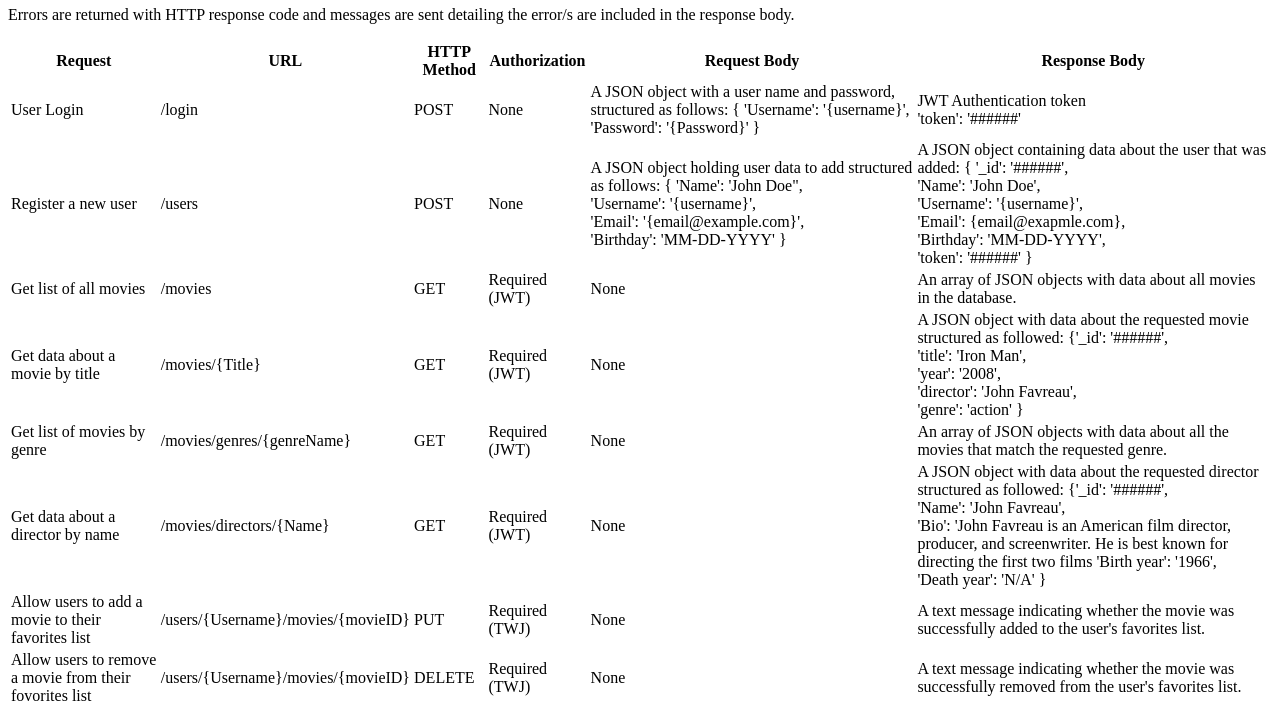
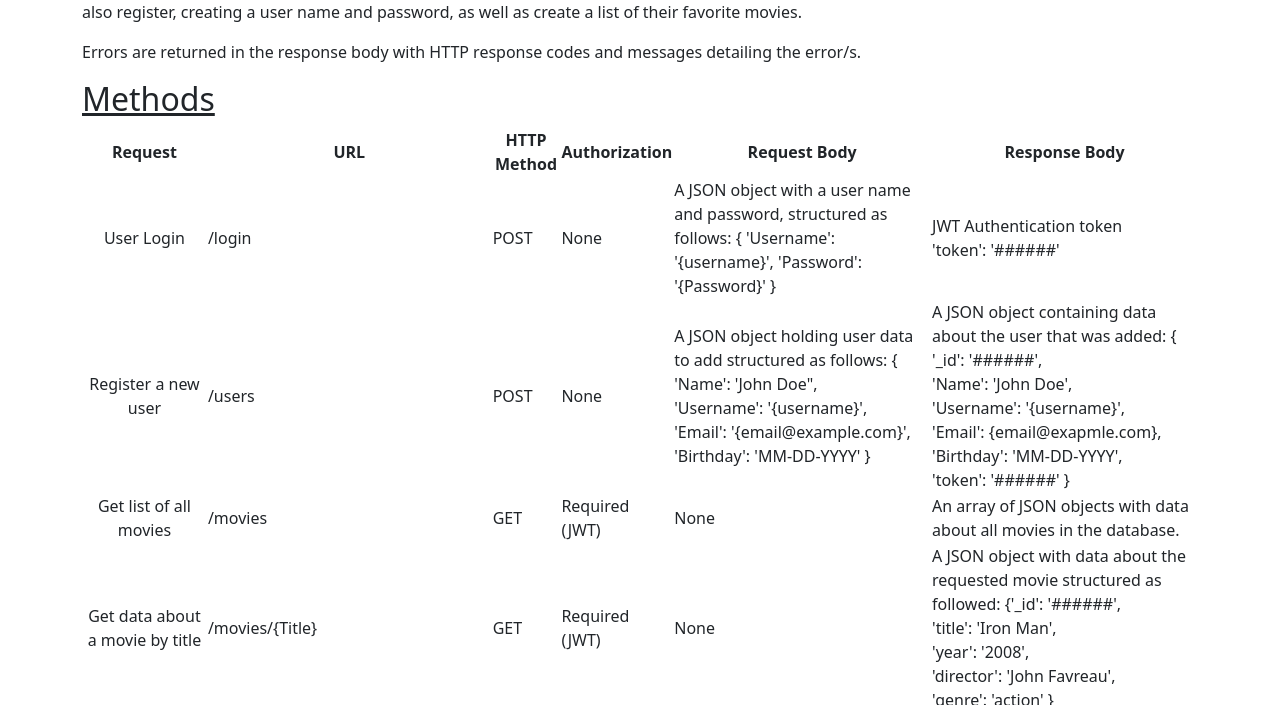
Before and after one commit to Malave615/movie_api, a website: page public/documentation.html in a window 1280 px wide. Shown: the part 126-831 px from the top of the page. Drawn offline with nearby package versions, Linux system fonts and the light colour scheme.

Commit message:
Updated documentation page
Created structure and added to descriptions on the documentation.html page.

```diff
--- a/public/documentation.html
+++ b/public/documentation.html
@@ -4,31 +4,35 @@
     <head>
         <meta charset="UTF-8">
         <meta name="viewport" content="width=device-width, initial-scale=1.0">
+        <link href="https://cdn.jsdelivr.net/npm/bootstrap@5.3.3/dist/css/bootstrap.min.css" rel="stylesheet" integrity="sha384-QWTKZyjpPEjISv5WaRU9OFeRpok6YctnYmDr5pNlyT2bRjXh0JMhjY6hW+ALEwIH" crossorigin="anonymous">
         <title>DOCUMENTATION</title>
     </head>
 
     <body>
-    <h1>My Movie API</h1>
+        <h1 class="text-center">My Movie API Documentation</h1>
+        <div class="container">
+            <h2><u>Overview</u></h2>
             <p>
-        The server-side of this API was built to allow users to get information on different movies, movie genres, directors and actors/actresses. Users can also register, creating a user name and password, as well as allow them to create a list of their favorite movies.
+                The server-side of this API was built to allow users to get information on different movies, their release year, movie genres and directors. Users can also register, creating a user name and password, as well as create a list of their favorite movies.
             </p>
             <p>
-        Errors are returned with HTTP response code and messages are sent detailing the error/s are included in the response body.
+                Errors are returned in the response body with HTTP response codes and messages detailing the error/s.
             </p>
+            <h2><u>Methods</u></h2>
             <table>
                 <thead>
                     <tr>
-                <th scope="col">Request</th>
-                <th scope="col">URL</th>
-                <th scope="col">HTTP Method</th>
-                <th scope="col">Authorization</th>
-                <th scope="col">Request Body</th>
-                <th scope="col">Response Body</th>
+                        <th scope="col" class="text-center">Request</th>
+                        <th scope="col" class="text-center">URL</th>
+                        <th scope="col" class="text-center">HTTP Method</th>
+                        <th scope="col" class="text-center">Authorization</th>
+                        <th scope="col" class="text-center">Request Body</th>
+                        <th scope="col" class="text-center">Response Body</th>
                     </tr>
                 </thead>
                 <tbody>
                     <tr>
-                <td>User Login</td>
+                        <td class="text-center">User Login</td>
                         <td>/login</td>
                         <td>POST</td>
                         <td>None</td>
@@ -42,7 +46,7 @@
                         </td>
                     </tr>
                     <tr>
-                <td>Register a new user</td>
+                        <td class="text-center">Register a new user</td>
                         <td>/users</td>
                         <td>POST</td>
                         <td>None</td>
@@ -64,7 +68,7 @@
                         </td>
                     </tr>
                     <tr>
-                <td>Get list of all movies</td>
+                        <td class="text-center">Get list of all movies</td>
                         <td>/movies</td>
                         <td>GET</td>
                         <td>Required (JWT)</td>
@@ -74,7 +78,7 @@
                         </td>
                     </tr>
                     <tr>
-                <td>Get data about a movie by title</td>
+                        <td class="text-center">Get data about a movie by title</td>
                         <td>/movies/{Title}</td>
                         <td>GET</td>
                         <td>Required (JWT)</td>
@@ -89,7 +93,7 @@
                         </td>
                     </tr>
                     <tr>
-                <td>Get list of movies by genre</td>
+                        <td class="text-center">Get list of movies by genre</td>
                         <td>/movies/genres/{genreName}</td>
                         <td>GET</td>
                         <td>Required (JWT)</td>
@@ -99,7 +103,7 @@
                         </td>
                     </tr>
                     <tr>
-                <td>Get data about a director by name</td>
+                        <td class="text-center">Get data about a director by name</td>
                         <td>/movies/directors/{Name}</td>
                         <td>GET</td>
                         <td>Required (JWT)</td>
@@ -114,7 +118,7 @@
                         </td>
                     </tr>
                     <tr>
-                <td>Allow users to add a movie to their favorites list</td>
+                        <td class="text-center">Allow users to add a movie to their favorites list</td>
                         <td>/users/{Username}/movies/{movieID}</td>
                         <td>PUT</td>
                         <td>Required (TWJ)</td>
@@ -124,7 +128,7 @@
                         </td>
                     </tr>
                     <tr>
-                <td>Allow users to remove a movie from their fovorites list</td>
+                        <td class="text-center">Allow users to remove a movie from their fovorites list</td>
                         <td>/users/{Username}/movies/{movieID}</td>
                         <td>DELETE</td>
                         <td>Required (TWJ)</td>
@@ -134,7 +138,7 @@
                         </td>
                     </tr>
                     <tr>
-                <td>Updating user information</td>
+                        <td class="text-center">Updating User Information</td>
                         <td>/users/{Username}</td>
                         <td>PUT</td>
                         <td>Required (TWJ)</td>
@@ -156,7 +160,7 @@
                         </td>
                     </tr>
                     <tr>
-                <td>Delete User</td>
+                        <td class="text-center">Delete User</td>
                         <td>/users/{Username}</td>
                         <td>DELETE</td>
                         <td>Required (TWJ)</td>
@@ -167,6 +171,6 @@
                     </tr>
                 </tbody>
             </table>
+        </div>
     </body>
-
 </html>
```
Lines whose indentation alone changed are shown as unchanged.
